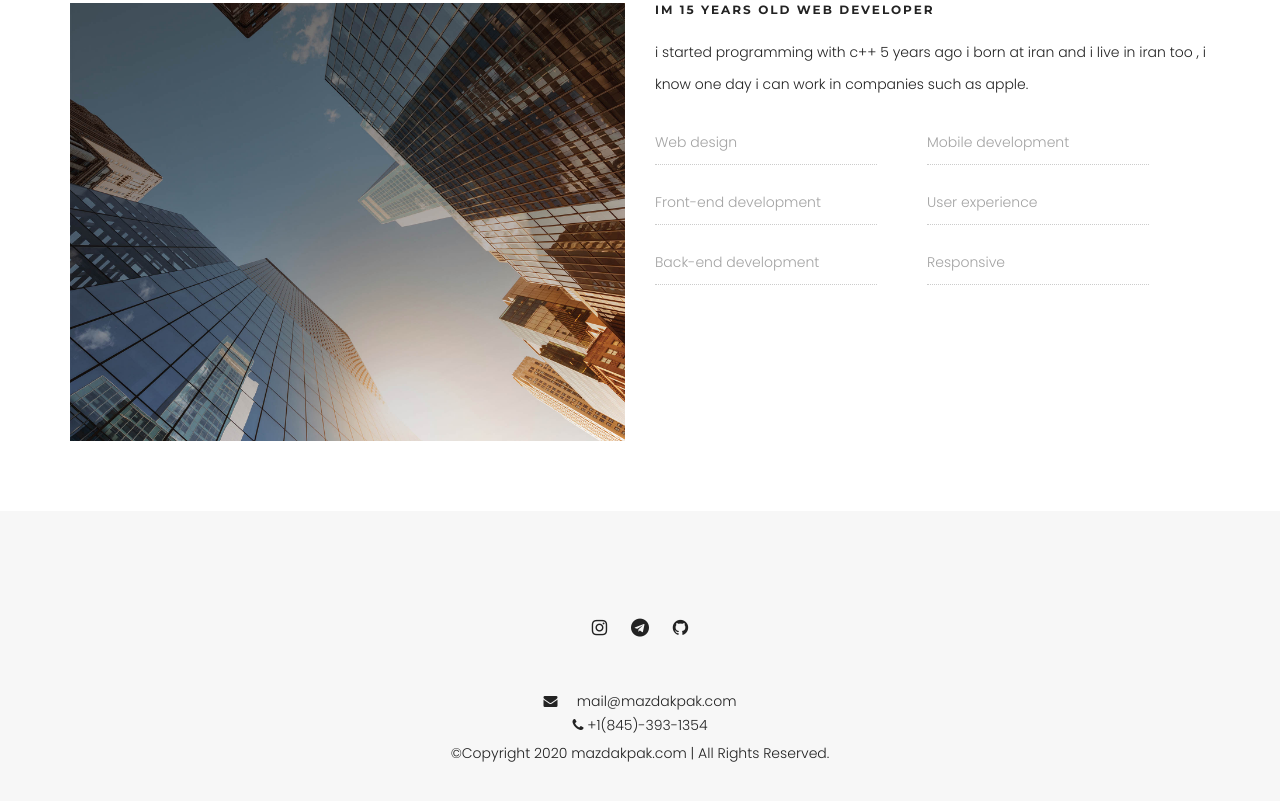
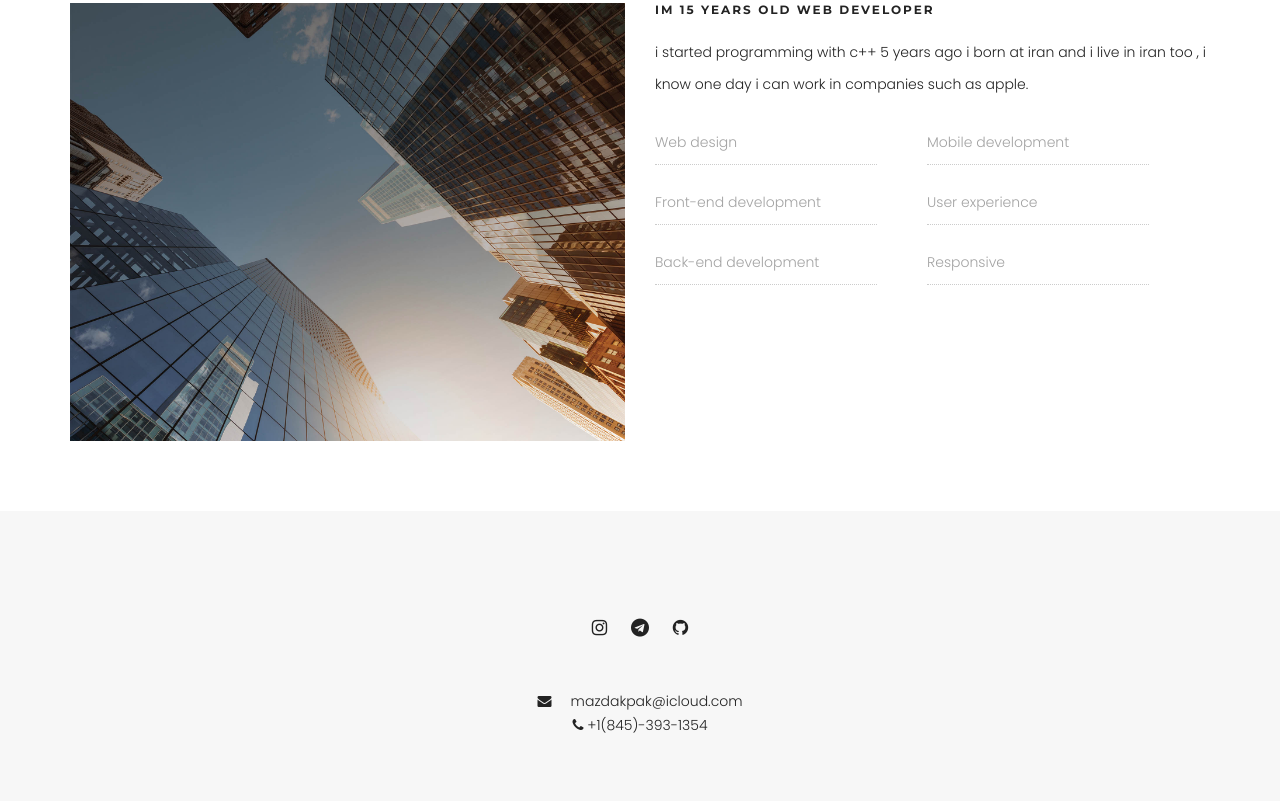
Before and after one commit to mazdakpak/mazdakpak.com, a plain HTML site: page index.html in a window 1280 px wide. Shown: the part 977-1778 px from the top of the page. Drawn offline with Linux system fonts and the light colour scheme.

Commit message:
remove copyright section and edit email

```diff
--- a/index.html
+++ b/index.html
@@ -189,14 +189,12 @@
 						<i class="fa fa-envelope" aria-hidden="true"></i>
 &nbsp;
 &nbsp;
-mail@mazdakpak.com
+mazdakpak@icloud.com
 <br>
 <i class="fa fa-phone" aria-hidden="true"></i>
 +1(845)-393-1354
 </div>
-					</div>
-					<p>&copy;Copyright 2020 mazdakpak.com | All Rights Reserved.</p>
-				</div>
+
 			</div>
 		</div>
 	</footer>
```
